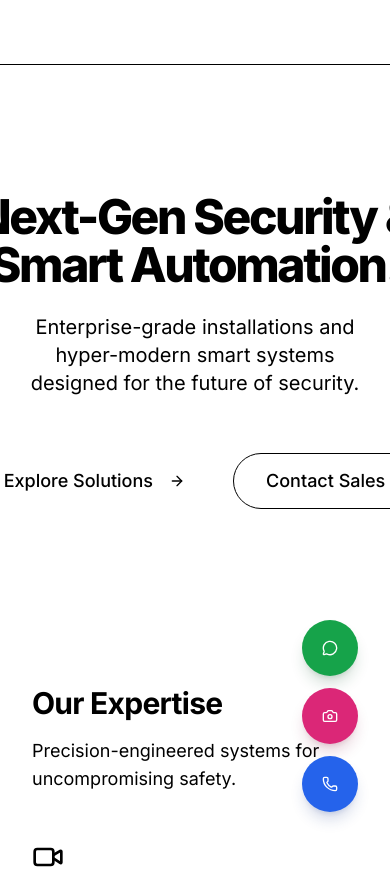
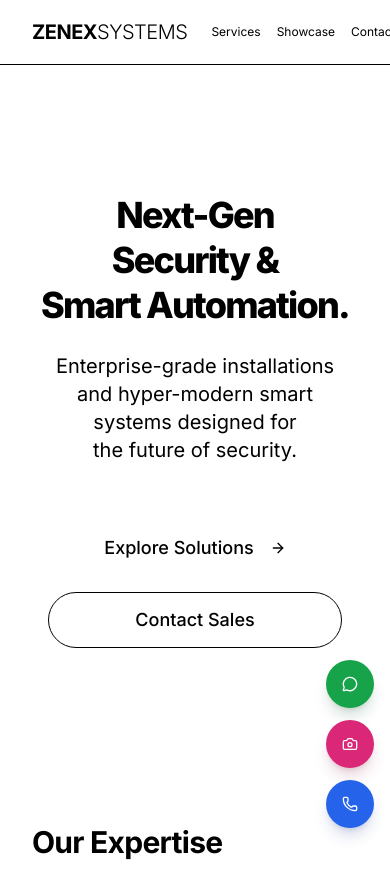
Before and after one commit to zenexelectro/zenexelectro.github.io, a Next.js app: page / in a window 390 px wide. Shown: the top 869 px of the page. Built offline with nearby package versions, Linux system fonts and the light colour scheme.

Commit message:
style: fix responsive layouts for mobile devices

```diff
--- a/src/app/layout.tsx
+++ b/src/app/layout.tsx
@@ -23,13 +23,13 @@ export default function RootLayout({
           {/* Header */}
           <header className="sticky top-0 z-50 w-full border-b border-border/40 bg-background/95 backdrop-blur supports-[backdrop-filter]:bg-background/60">
             <div className="container flex h-16 max-w-screen-2xl items-center px-8">
-              <div className="mr-4 hidden md:flex">
+              <div className="mr-4 flex w-full justify-between items-center md:justify-start">
                 <a className="mr-6 flex items-center space-x-2" href="/">
-                  <span className="hidden font-bold sm:inline-block text-xl tracking-tight">
+                  <span className="font-bold inline-block text-xl tracking-tight">
                     ZENEX<span className="text-muted-foreground font-light">SYSTEMS</span>
                   </span>
                 </a>
-                <nav className="flex items-center gap-6 text-sm">
+                <nav className="flex items-center gap-4 md:gap-6 text-xs md:text-sm">
                   <a className="transition-colors hover:text-foreground/80 text-foreground/60" href="#services">Services</a>
                   <a className="transition-colors hover:text-foreground/80 text-foreground/60" href="#showcase">Showcase</a>
                   <a className="transition-colors hover:text-foreground/80 text-foreground/60" href="#contact">Contact</a>
--- a/src/app/page.tsx
+++ b/src/app/page.tsx
@@ -34,18 +34,18 @@ export default function Home() {
           transition={{ duration: 0.7 }}
           className="z-10 max-w-4xl space-y-6"
         >
-          <h1 className="text-5xl md:text-7xl font-extrabold tracking-tighter text-balance">
+          <h1 className="text-4xl sm:text-5xl md:text-7xl font-extrabold tracking-tighter text-balance leading-tight">
             Next-Gen Security & <br />
             <span className="text-muted-foreground">Smart Automation.</span>
           </h1>
           <p className="text-xl md:text-2xl text-muted-foreground text-balance max-w-2xl mx-auto">
             Enterprise-grade installations and hyper-modern smart systems designed for the future of security.
           </p>
-          <div className="flex justify-center gap-4 pt-8">
-            <Button size="lg" className="rounded-full px-8 h-14 text-lg">
+          <div className="flex flex-col sm:flex-row justify-center gap-4 pt-8 px-4">
+            <Button size="lg" className="rounded-full px-8 h-14 text-lg w-full sm:w-auto">
               Explore Solutions <ArrowRight className="ml-2 w-5 h-5" />
             </Button>
-            <Button size="lg" variant="outline" className="rounded-full px-8 h-14 text-lg bg-transparent border-primary/20 hover:bg-primary/5">
+            <Button size="lg" variant="outline" className="rounded-full px-8 h-14 text-lg w-full sm:w-auto bg-transparent border-primary/20 hover:bg-primary/5">
               Contact Sales
             </Button>
           </div>
@@ -58,7 +58,7 @@ export default function Home() {
       {/* Services Grid Section */}
       <section id="services" className="w-full max-w-screen-2xl px-8 py-24">
         <div className="flex flex-col items-start mb-12">
-          <h2 className="text-3xl md:text-5xl font-bold tracking-tight">Our Expertise</h2>
+          <h2 className="text-3xl sm:text-4xl md:text-5xl font-bold tracking-tight">Our Expertise</h2>
           <p className="text-muted-foreground mt-4 text-lg">Precision-engineered systems for uncompromising safety.</p>
         </div>
 
@@ -92,16 +92,16 @@ export default function Home() {
         initial={{ opacity: 0, scale: 0.8 }}
         animate={{ opacity: 1, scale: 1 }}
         transition={{ delay: 1, duration: 0.5 }}
-        className="fixed bottom-8 right-8 z-50 flex flex-col gap-3"
+        className="fixed bottom-4 right-4 md:bottom-8 md:right-8 z-50 flex flex-col gap-3"
       >
-        <Button size="icon" className="w-14 h-14 rounded-full bg-green-600 hover:bg-green-700 shadow-lg shadow-green-900/20">
-          <MessageCircle className="w-6 h-6 text-white" />
+        <Button size="icon" className="w-12 h-12 md:w-14 md:h-14 rounded-full bg-green-600 hover:bg-green-700 shadow-lg shadow-green-900/20">
+          <MessageCircle className="w-5 h-5 md:w-6 md:h-6 text-white" />
         </Button>
-        <Button size="icon" className="w-14 h-14 rounded-full bg-pink-600 hover:bg-pink-700 shadow-lg shadow-pink-900/20">
-          <Camera className="w-6 h-6 text-white" />
+        <Button size="icon" className="w-12 h-12 md:w-14 md:h-14 rounded-full bg-pink-600 hover:bg-pink-700 shadow-lg shadow-pink-900/20">
+          <Camera className="w-5 h-5 md:w-6 md:h-6 text-white" />
         </Button>
-        <Button size="icon" className="w-14 h-14 rounded-full bg-blue-600 hover:bg-blue-700 shadow-lg shadow-blue-900/20">
-          <Phone className="w-6 h-6 text-white" />
+        <Button size="icon" className="w-12 h-12 md:w-14 md:h-14 rounded-full bg-blue-600 hover:bg-blue-700 shadow-lg shadow-blue-900/20">
+          <Phone className="w-5 h-5 md:w-6 md:h-6 text-white" />
         </Button>
       </motion.div>
     </div>
```
